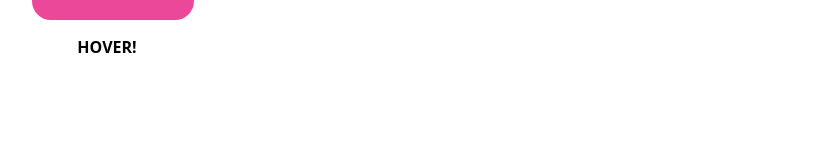
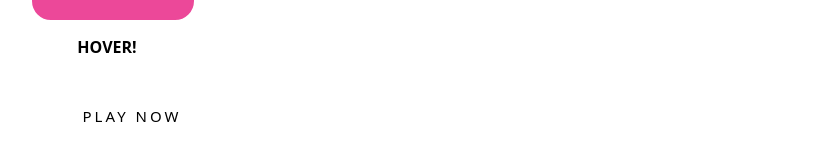
Before and after one commit to MadhavArora1213/BuildifyUi, a React (Vite) app: page / in a window 1280 px wide. Shown: the part 934-1094 px from the top of the page, without its empty margins (0-832 px from the left). Before the commit the page ends 1046 px from the top, so only its background shows below. Built offline with nearby package versions, Linux system fonts and the light colour scheme.

Commit message:
Add Play Now Button

```diff
--- a/src/App.tsx
+++ b/src/App.tsx
@@ -3,6 +3,8 @@ import { Suspense, lazy } from "react";
 import { ThemeProvider } from "./lib/theme/ThemeContext"; // Adjust the path
 import ButtonWrapper from "./registry/Components/Buttons/ButtonWrapper";
 import Button from "./registry/Components/Buttons/Button";
+
+
 // Lazy load components
 const HelloWorld = lazy(() => import("./components/core/HelloWorld"));
 const Navbar = lazy(() => import("./components/core/Navbar"));
@@ -12,6 +14,8 @@ const LinkedButton = lazy(() => import('./registry/Components/Buttons/LinkedButt
 const ExploreButton = lazy(() => import("./registry/Components/Buttons/ExploreButton"));
 const FollowButton = lazy(() => import("./registry/Components/Buttons/FollowButton"));
 const AnimatedButton = lazy(() => import('./registry/Components/Buttons/AnimatedButton'));
+const PlayNowButton = lazy(()=> import("./registry/Components/Buttons/PlayNowButton"));
+
 const App: React.FC = () => {
   return (
     <ThemeProvider>
@@ -32,6 +36,7 @@ const App: React.FC = () => {
           <ExploreButton/>
           <FollowButton/>
           <AnimatedButton/>
+          <PlayNowButton/>
         </div>
       </Suspense>
     </ThemeProvider>
--- a/src/registry/Components/Buttons/Button.tsx
+++ b/src/registry/Components/Buttons/PlayNowButton.tsx
@@ -1,7 +1,7 @@
 import React from 'react';
 import styled from 'styled-components';
 
-const Button = () => {
+const PlayNowButton = () => {
   return (
     <StyledWrapper>
       <button>
@@ -75,4 +75,4 @@ const StyledWrapper = styled.div`
    width: 100%;
   }`;
 
-export default Button;
+export default PlayNowButton;
```
